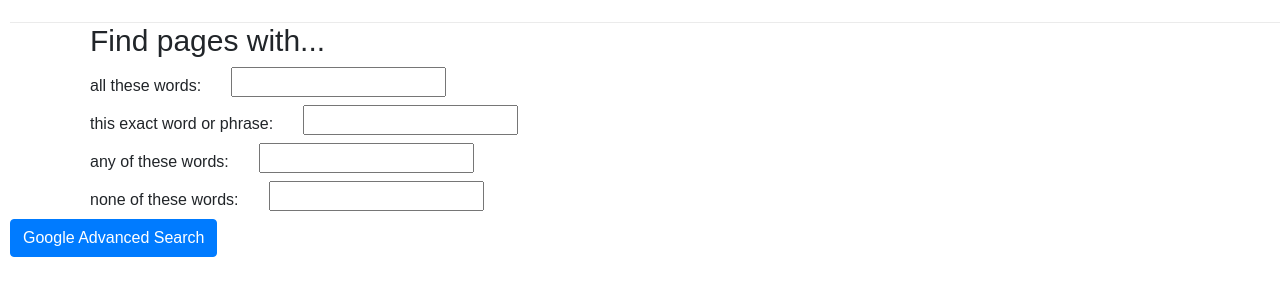
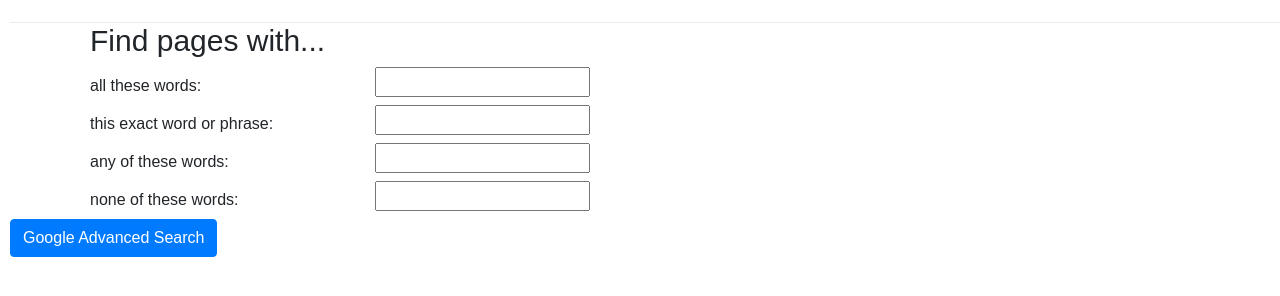
Before and after one commit to bitTorin/search, a plain HTML site: page advanced.html in a window 1280 px wide. Shown: the part 92-388 px from the top of the page. Drawn offline with nearby package versions, Linux system fonts and the light colour scheme; files that its build step writes are made by us from their sources.

Commit message:
adjusted input col spacing

```diff
--- a/advanced.html
+++ b/advanced.html
@@ -23,34 +23,34 @@
       <div class="container">
         <h6>Find pages with...</h6>
         <div class="row">
-          <div class="col-auto">
+          <div class="col-3">
             <label for="" class="col-form-label">all these words:</label>
           </div>
-          <div class="col-6">
+          <div class="col-8">
             <input type="text" name="as_q">
           </div>
         </div>
         <div class="row">
-          <div class="col-auto">
+          <div class="col-3">
             <label for="" class="col-form-label">this exact word or phrase:</label>
           </div>
-          <div class="col-6">
+          <div class="col-8">
             <input type="text" name="as_epq">
           </div>
         </div>
         <div class="row">
-          <div class="col-auto">
+          <div class="col-3">
             <label for="" class="col-form-label">any of these words:</label>
           </div>
-          <div class="col-6">
+          <div class="col-8">
             <input type="text" name="as_oq">
           </div>
         </div>
         <div class="row">
-          <div class="col-auto">
+          <div class="col-3">
             <label for="" class="col-form-label">none of these words:</label>
           </div>
-          <div class="col-6">
+          <div class="col-8">
             <input type="text" name="as_eq">
           </div>
         </div>
```
